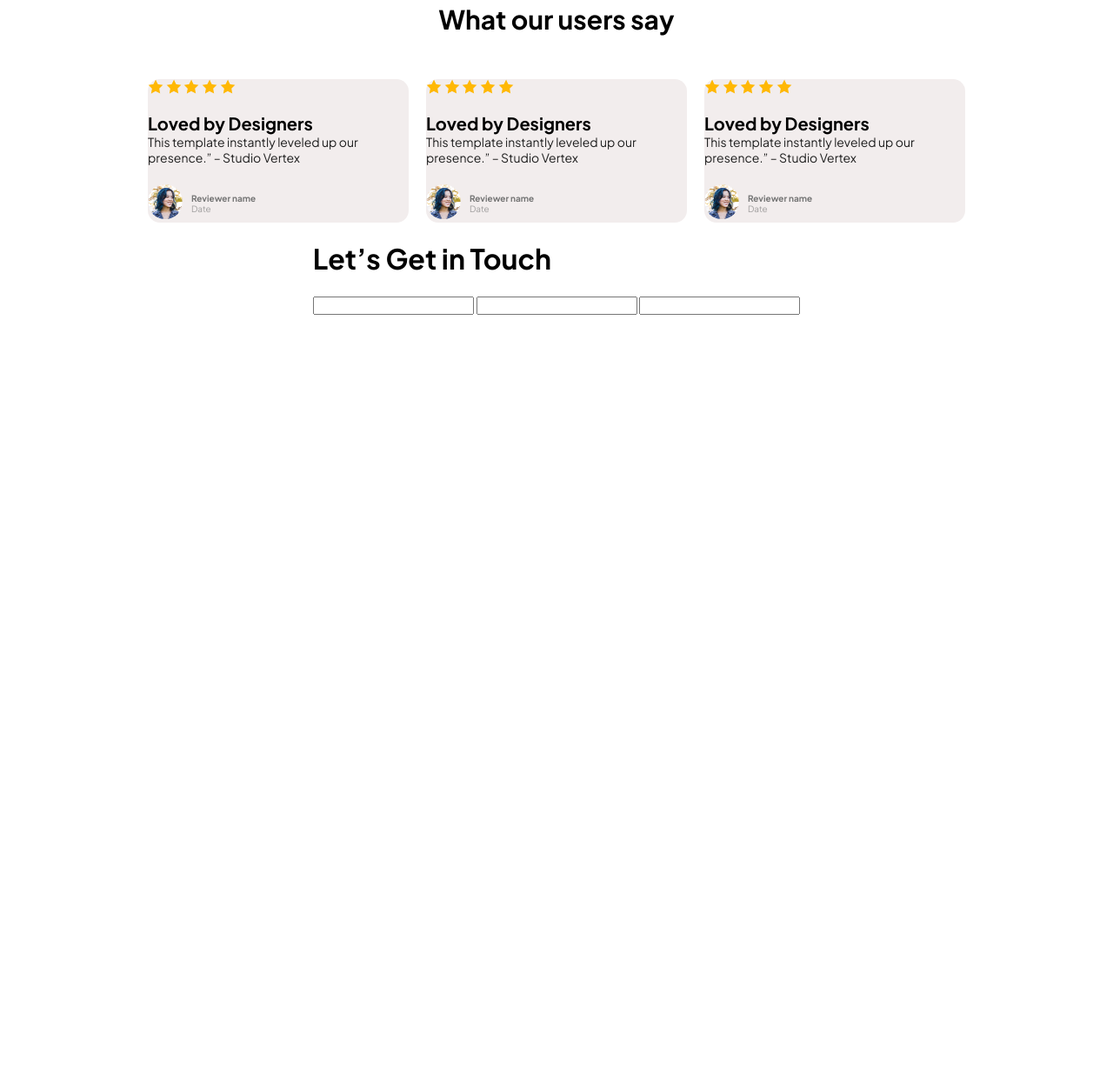
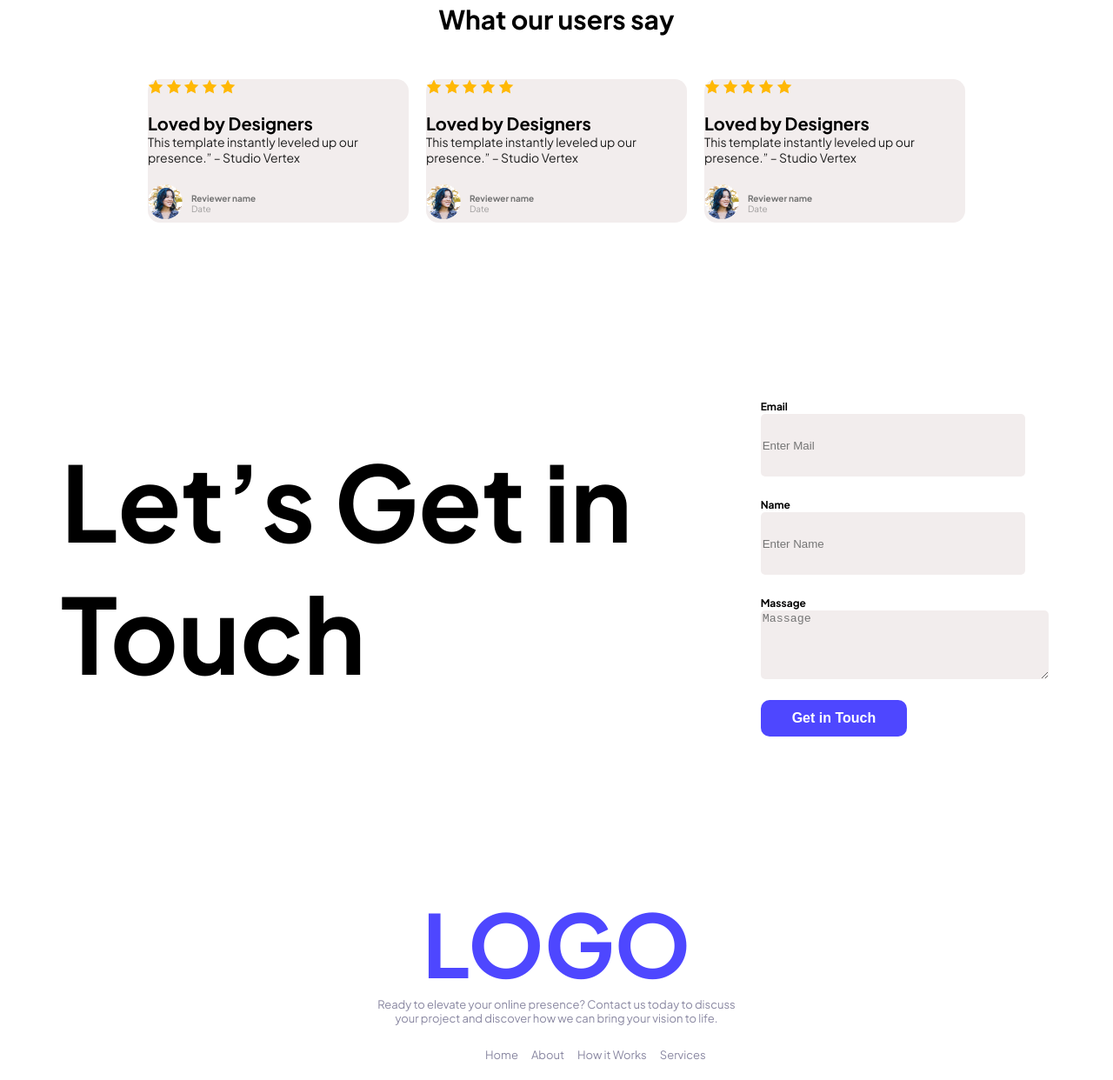
Before and after one commit to fahim1174/My-Assignment, a plain HTML site: page index.html in a window 1280 px wide. Shown: the part 1468-2710 px from the top of the page at 87% size. Before the commit the page ends 1830 px from the top, so only its background shows below. Drawn offline with Linux system fonts and the light colour scheme.

Commit message:
added body anad all css

```diff
--- a/index.html
+++ b/index.html
@@ -20,6 +20,7 @@
 </head>
 
 <body class="plus-jakarta-sans-normal">
+
     <header class="png">
         <nav>
             <h4 class="log plus-jakarta-sans">LOGO</h4>
@@ -136,21 +137,43 @@
         </div>
 
         <div class="touch">
-                <div>
+            <div class="Get">
                 <h1>Let’s Get in Touch</h1>
             </div>
-                <div>
+            <div class="f-c">
                 <form action="">
-                    <input type="text" name="Email" id="Email">
-                    <input type="text" name="Name" id="Email">
-                    <input type="text" name="Massage" id="Massage">
+                    <div class="form">
+                        <label class="ko" for="">Email</label> <br>
+                        <input class="bo" type="text" name="Email" id="Email" placeholder="Enter Mail">
+                    </div>
+                    <div class="form">
+                        <label class="ko" for="">Name</label> <br>
+                        <input class="bo" type="text" name="Name" id="Name" placeholder="Enter Name">
+                    </div>
+                    <div class="form">
+                        <label class="ko" for="">Massage</label>
+                        <br>
+                        <textarea class="re" name="Massage" id="Massage" cols="39" rows="5" placeholder="Massage"></textarea> <br>
+
+                    </div>
+                    <button class="btn">Get in Touch</button>
                 </form>
             </div>
         </div>
     </main>
 
     <footer>
-
+        <h1 class="lo">LOGO</h1>
+        <p class="grap">Ready to elevate your online presence? Contact us today to discuss <br> your project and discover how we can bring
+            your vision to life.</p>
+            <nav>
+                <ul class="ab">
+                    <li>Home</li>
+                    <li>About</li>
+                    <li>How it Works</li>
+                    <li>Services</li>
+                </ul>
+            </nav>
     </footer>
 </body>
 
--- a/style/style.css
+++ b/style/style.css
@@ -20,6 +20,11 @@
     border-radius: 10px;
     border: none;
     padding: 12px 36px;
+    cursor: pointer;
+}
+
+.btn:hover {
+    color: brown;
 }
 
 .text {
@@ -68,7 +73,7 @@ nav {
 /* main-stayl */
 .main {
     max-width: 1140px;
-    max-height: 328px;
+    /* max-height: 328px; */
     justify-items: center;
     margin: 16px auto 0px;
 }
@@ -129,18 +134,21 @@ nav {
     justify-content: space-around;
     gap: 20px;
 }
-.back{
+
+.back {
     border-radius: 14px;
     background-color: #F2EDED;
 }
-.box{
+
+.box {
     margin-top: 140px;
 }
+
 .what {
     font-weight: bold;
     font-size: 15px;
-     margin-bottom: 50px;
-     text-align: center;
+    margin-bottom: 50px;
+    text-align: center;
 }
 
 .c-head {
@@ -184,3 +192,67 @@ nav {
     color: #757575a4;
     margin-top: auto;
 }
+
+/* form */
+.Get {
+    font-weight: bold;
+    font-size: 60px;
+}
+
+.f-c {
+    width: 500px;
+}
+
+.form {
+    margin-bottom: 20px;
+
+}
+
+.touch {
+    align-items: center;
+    margin-top: 93px;
+    display: flex;
+    padding: 70px 0px;
+    gap: 115px;
+}
+
+.bo {
+    width: 300px;
+    height: 70px;
+    border-radius: 5px;
+    border: none;
+    background-color: #F2EDED;
+}
+.ko {
+    color: #000000;
+    font-weight: bold;
+    font-size: 12px;
+}
+
+.lo {
+    text-align: center;
+    font-weight: bolder;
+    font-size: 100px;
+    color: #4E47FF;
+    margin-bottom: auto;
+}
+.grap{
+    text-align: center;
+    color: #8987A1;
+    font-size: 13px;
+    margin-top: auto;
+}
+.ab{
+     text-align: center;
+    color: #8987A1;
+    font-size: 13px;
+    list-style: none;
+    display: flex;
+    gap: 15px;
+    padding-left: 500px;
+}
+.re{
+    border: none;
+    background-color: #F2EDED;
+    border-radius: 5px;
+}
```
Lines whose indentation alone changed are shown as unchanged.
